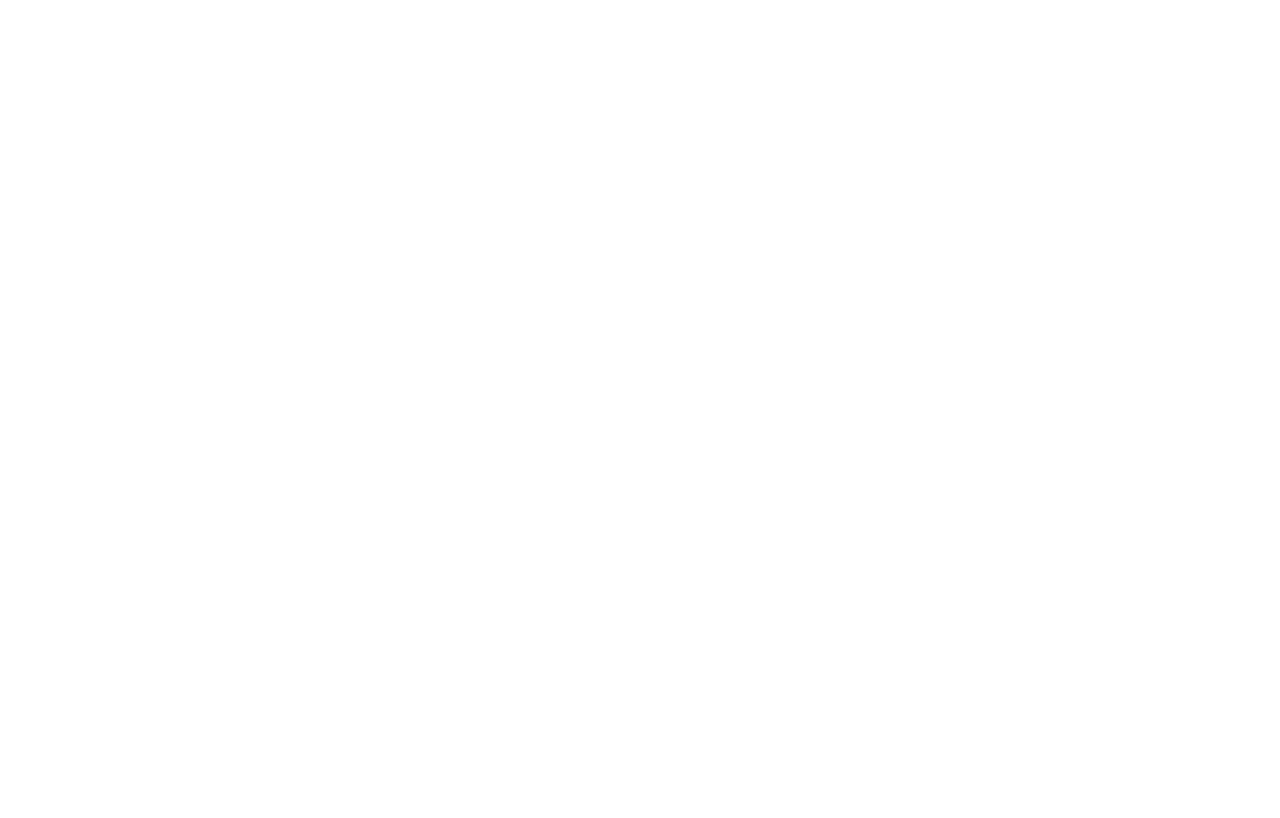
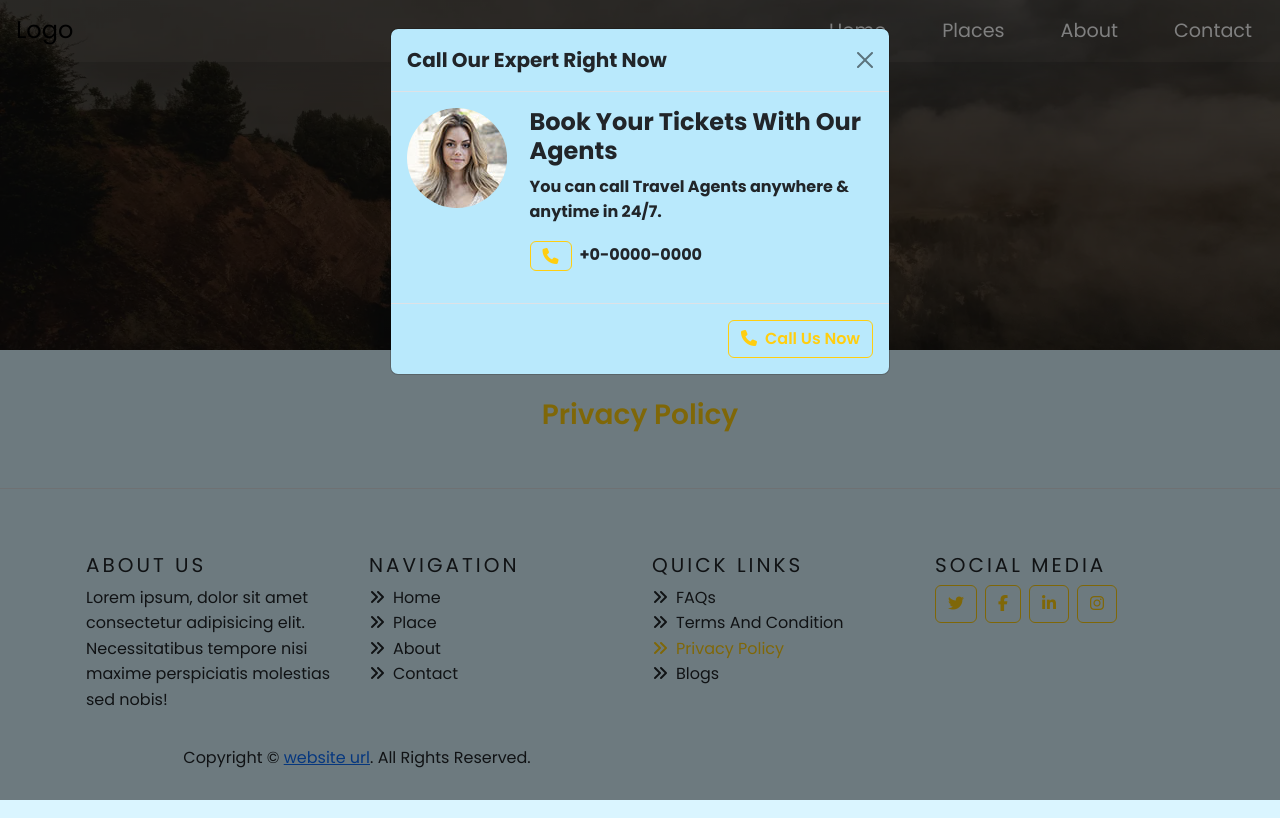
Before and after one commit to Shubham0126/Travel-5, a plain HTML site: page place.html in a window 1280 px wide. Drawn offline with nearby package versions, Linux system fonts and the light colour scheme.

Commit message:
Add files via upload

```diff
--- a/index.js
+++ b/index.js
@@ -17,4 +17,10 @@ $('#back-to-top').click(function(){
   return false;
 });
 
+
+$(document).ready(function () {
+
+  $('#exampleModal').modal('show');
+
+});
 (jQuery);
--- a/place.html
+++ b/place.html
@@ -0,0 +1,164 @@
+<!DOCTYPE html>
+<html lang="en">
+<head>
+    <meta charset="UTF-8">
+    <meta http-equiv="X-UA-Compatible" content="IE=edge">
+    <meta name="viewport" content="width=device-width, initial-scale=1.0">
+    <title>Places</title>
+    <link href="https://cdn.jsdelivr.net/npm/bootstrap@5.3.0-alpha3/dist/css/bootstrap.min.css" rel="stylesheet"
+        integrity="sha384-KK94CHFLLe+nY2dmCWGMq91rCGa5gtU4mk92HdvYe+M/SXH301p5ILy+dN9+nJOZ" crossorigin="anonymous">
+
+    <!-- Font Awesome -->
+    <script src="https://kit.fontawesome.com/5ab32fd633.js" crossorigin="anonymous"></script>
+
+
+    <!-- google Fonts -->
+    <link rel="preconnect" href="https://fonts.googleapis.com">
+    <link rel="preconnect" href="https://fonts.gstatic.com" crossorigin>
+    <link href="https://fonts.googleapis.com/css2?family=Poppins:wght@400;600;700&display=swap" rel="stylesheet">
+
+    <!-- Default Theme -->
+    <link rel="stylesheet" href="owl-carousel/owl.theme.css">
+    <!-- Custom CSS -->
+    <link rel="stylesheet" href="styles.css">
+</head>
+<body>
+    <nav class="navbar fixed-top navbar-expand-lg navbar-light shadow-lg ">
+
+        <a class="navbar-brand ms-2" href="#">
+            <h4 class="p-0 m-0 ms-2">Logo</h4>
+        </a>
+        <button class="navbar-toggler" type="button" data-bs-toggle="collapse" data-bs-target="#navbarNavAltMarkup"
+            aria-controls="navbarNavAltMarkup" aria-expanded="false" aria-label="Toggle navigation">
+            <span class="navbar-toggler-icon"></span>
+        </button>
+        <div class="collapse navbar-collapse" id="navbarNavAltMarkup">
+            <div class="navbar-nav ms-auto">
+                <a class="nav-link " aria-current="page" href="index.html">Home</a>
+                <a class="nav-link" href="place.html">Places</a>
+                <a class="nav-link " href="about.html">About</a>
+                <a class="nav-link" href="contact.html">Contact</a>
+            </div>
+        </div>
+    </nav>
+
+    <div class="container-fluid page-header">
+        <div class="container">
+            <div class="d-flex flex-column align-items-center justify-content-center text-uppercase text-white text-center" style="height: 350px;">
+                <h1>Places</h1>
+            </div>
+        </div>
+    </div>
+    <div class="container-fluid my-5">
+        <div class="container" style="text-align: justify;">
+            <div class="row text-center my-4">
+                <h3 class="text-primary fw-semibold">Privacy Policy</h3>
+            </div>
+
+
+        </div>
+    </div>
+
+
+    <!-- Modal -->
+
+
+
+  <!-- Popup-Start -->
+  <div class="modal fade" id="exampleModal" tabindex="-1" aria-labelledby="exampleModalLabel" aria-hidden="true">
+    <div class="modal-dialog">
+      <div class="modal-content">
+        <div class="modal-header ">
+          <h1 class="modal-title fw-bold fs-5" id="exampleModalLabel"> Call Our Expert Right Now</h1>
+          <button type="button" class="btn-close" data-bs-dismiss="modal" aria-label="Close"></button>
+        </div>
+        <div class="modal-body">
+          <div class="row">
+            <div class="col-3 text-center">
+                <img class="rounded-circle" src="Img/testimonial-2.jpg" alt="Image">
+            </div>
+            <div class="col-9">
+                <h4 class="fw-bold">Book Your Tickets With Our Agents</h4>
+                <p class="fw-bold">You can call Travel Agents anywhere & anytime in 24/7.</p>
+                <p class="fw-bold"><i class="fa-solid btn btn-outline-primary fa-1x fa-phone me-2"></i>+0-0000-0000</p>
+            </div>
+          </div>
+        </div>
+        <div class="modal-footer text-center">
+          <button type="button" class="btn btn-primary fw-semibold"><i class="fa-solid  fa-1x fa-phone me-2"></i>Call Us Now</button>
+        </div>
+      </div>
+    </div>
+  </div>
+  <!-- Popup-End -->
+
+
+
+
+
+    <!-- footer Start -->
+<div class="container-fluid p-0 border-top">
+    <div class="container py-5 px-3">
+        <div class="row">
+            <div class="col-lg-3 col-md-6 my-3">
+                <h5 class="text-uppercase" style="letter-spacing: 3px;">About us</h5>
+                <p>Lorem ipsum, dolor sit amet consectetur adipisicing elit. Necessitatibus tempore nisi maxime perspiciatis molestias sed nobis!</p>
+            </div>
+            <div class="col-lg-3 col-md-6 my-3">
+                <h5 class="text-uppercase" style="letter-spacing: 3px;">Navigation</h5>
+                <div class="d-flex flex-column justify-content-start">
+                <a class="nav-link" href="index.html"><i class="fa-solid fa-angles-right me-2"></i>Home</a>
+                <a class="nav-link" href=""><i class="fa-solid fa-angles-right me-2"></i>Place</a>
+                <a class="nav-link" href=""><i class="fa-solid fa-angles-right me-2"></i>About</a>
+                <a class="nav-link" href=""><i class="fa-solid fa-angles-right me-2"></i>Contact</a>
+                </div>
+
+            </div>
+            <div class="col-lg-3 col-md-6 my-3">
+                <h5 class="text-uppercase" style="letter-spacing: 3px;">Quick Links</h5>
+                <div class="d-flex flex-column justify-content-start">
+                    <a class="nav-link" href="faq.html"><i class="fa-solid fa-angles-right me-2"></i>FAQs</a>
+                    <a class="nav-link" href="term.html"><i class="fa-solid fa-angles-right me-2"></i>Terms And Condition</a>
+                    <a class="nav-link active" href="privacy.html"><i class="fa-solid fa-angles-right me-2"></i>Privacy Policy</a>
+                    <a class="nav-link" href=""><i class="fa-solid fa-angles-right me-2"></i>Blogs</a>
+                </div>
+
+            </div>
+            <div class="col-lg-3 col-md-6 my-3">
+                <h5 class="text-uppercase" style="letter-spacing: 3px;">Social Media</h5>
+                <div class="d-flex justify-content-start">
+                    <a class="btn btn-outline-primary btn-square me-2" href="#"><i class="fab fa-twitter"></i></a>
+                    <a class="btn btn-outline-primary btn-square me-2" href="#"><i class="fab fa-facebook-f"></i></a>
+                    <a class="btn btn-outline-primary btn-square me-2" href="#"><i class="fab fa-linkedin-in"></i></a>
+                    <a class="btn btn-outline-primary btn-square" href="#"><i class="fab fa-instagram"></i></a>
+                </div>
+            </div>
+        </div>
+        <div class="row">
+            <div class="col-lg-6 text-center text-md-left mb-3 mb-md-0">
+                <p class="m-0">Copyright &copy; <a href="#">website url</a>. All Rights Reserved.
+                </p>
+            </div>
+        </div>
+
+    </div>
+</div>
+<!-- Footer End -->
+
+ <!-- Back to Top -->
+ <a href="#" class="btn btn-lg btn-primary btn-lg-square back-to-top"><i class="fa-solid fa-angle-double-up"></i></a>
+
+
+    <!-- js Libraries -->
+    <script src="https://ajax.googleapis.com/ajax/libs/jquery/3.6.4/jquery.min.js"></script>
+    <script src="https://cdn.jsdelivr.net/npm/bootstrap@5.3.0-alpha3/dist/js/bootstrap.bundle.min.js"
+        integrity="sha384-ENjdO4Dr2bkBIFxQpeoTz1HIcje39Wm4jDKdf19U8gI4ddQ3GYNS7NTKfAdVQSZe" crossorigin="anonymous">
+    </script>
+
+
+
+    <!-- custom Js Libraries -->
+    <script src="index.js"></script>
+
+</body>
+</html>
--- a/styles.css
+++ b/styles.css
@@ -124,6 +124,11 @@ body{
     background-color: #ffce10!important;
   }
 
+
+  .modal-content{
+    background-color: #B9E9FC!important;
+  }
+
   @media (max-width: 1000px) {
     .carousel-caption h1{
         font-size: 2.5rem;
```
Also changed, not shown: index.html (+27 -0 lines), Img/testimonial-2.jpg (added).
